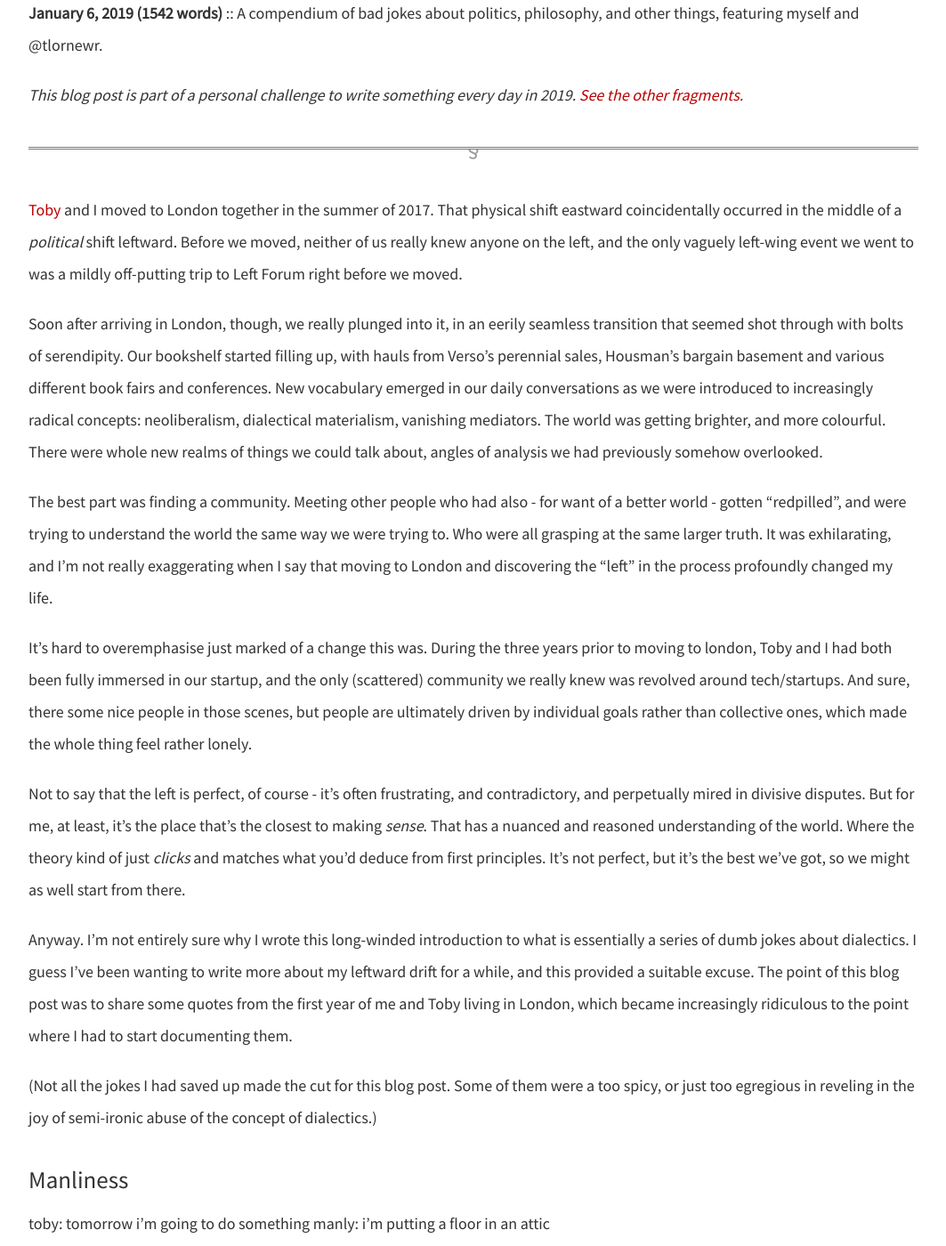
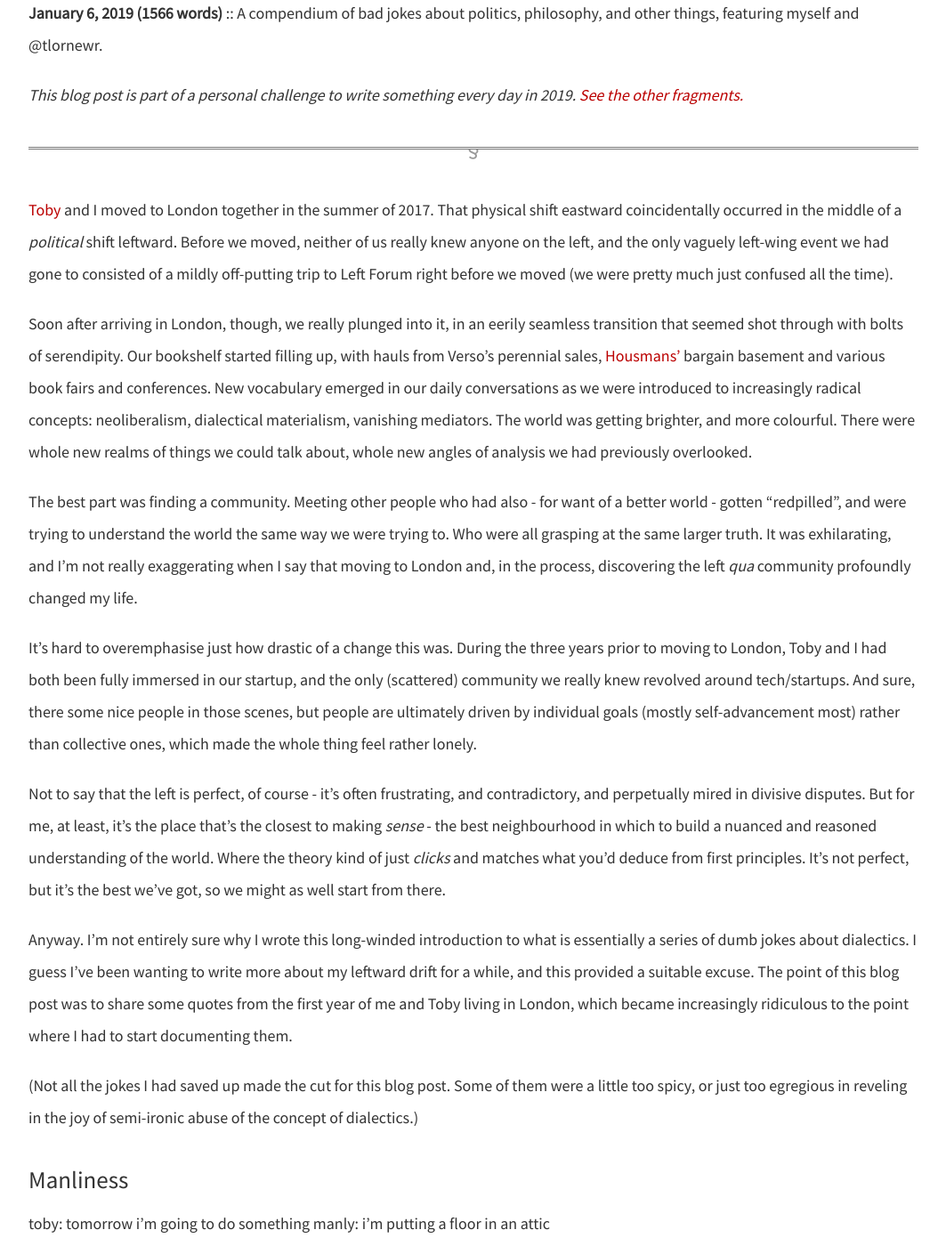
Before and after one commit to dellsystem/dellsystem.github.io, a Jekyll site: the page built from _posts/2019-1-6-fragments-6.md, in a window 1280 px wide and 1400 px high, scrolled down 279 px. Shown: the whole window at 89% size, without its empty margins (108-1171 px from the left). Built offline with Jekyll 4.4.1, drawn with Linux system fonts in a browser that asks for light colours.

Commit message:
Update text in framgents-6

```diff
--- a/_posts/2019-1-6-fragments-6.md
+++ b/_posts/2019-1-6-fragments-6.md
@@ -4,19 +4,19 @@ layout: fragment
 description: "A compendium of bad jokes about politics, philosophy, and other things, featuring myself and @tlornewr."
 ---
 
-[Toby](https://twitter.com/tlornewr) and I moved to London together in the summer of 2017. That physical shift eastward coincidentally occurred in the middle of a _political_ shift leftward. Before we moved, neither of us really knew anyone on the left, and the only vaguely left-wing event we went to was a mildly off-putting trip to Left Forum right before we moved.
+[Toby](https://twitter.com/tlornewr) and I moved to London together in the summer of 2017. That physical shift eastward coincidentally occurred in the middle of a _political_ shift leftward. Before we moved, neither of us really knew anyone on the left, and the only vaguely left-wing event we had gone to consisted of a mildly off-putting trip to Left Forum right before we moved (we were pretty much just confused all the time).
 
-Soon after arriving in London, though, we really plunged into it, in an eerily seamless transition that seemed shot through with bolts of serendipity. Our bookshelf started filling up, with hauls from Verso's perennial sales, Housman's bargain basement and various different book fairs and conferences. New vocabulary emerged in our daily conversations as we were introduced to increasingly radical concepts: neoliberalism, dialectical materialism, vanishing mediators. The world was getting brighter, and more colourful. There were whole new realms of things we could talk about, angles of analysis we had previously somehow overlooked.
+Soon after arriving in London, though, we really plunged into it, in an eerily seamless transition that seemed shot through with bolts of serendipity. Our bookshelf started filling up, with hauls from Verso's perennial sales, [Housmans'](http://www.housmans.com/) bargain basement and various book fairs and conferences. New vocabulary emerged in our daily conversations as we were introduced to increasingly radical concepts: neoliberalism, dialectical materialism, vanishing mediators. The world was getting brighter, and more colourful. There were whole new realms of things we could talk about, whole new angles of analysis we had previously overlooked.
 
-The best part was finding a community. Meeting other people who had also - for want of a better world - gotten "redpilled", and were trying to understand the world the same way we were trying to. Who were all grasping at the same larger truth. It was exhilarating, and I'm not really exaggerating when I say that moving to London and discovering the "left" in the process profoundly changed my life.
+The best part was finding a community. Meeting other people who had also - for want of a better world - gotten "redpilled", and were trying to understand the world the same way we were trying to. Who were all grasping at the same larger truth. It was exhilarating, and I'm not really exaggerating when I say that moving to London and, in the process, discovering the left _qua_ community profoundly changed my life.
 
-It's hard to overemphasise just marked of a change this was. During the three years prior to moving to london, Toby and I had both been fully immersed in our startup, and the only (scattered) community we really knew was revolved around tech/startups. And sure, there some nice people in those scenes, but people are ultimately driven by individual goals rather than collective ones, which made the whole thing feel rather lonely.
+It's hard to overemphasise just how drastic of a change this was. During the three years prior to moving to London, Toby and I had both been fully immersed in our startup, and the only (scattered) community we really knew revolved around tech/startups. And sure, there some nice people in those scenes, but people are ultimately driven by individual goals (mostly self-advancement most) rather than collective ones, which made the whole thing feel rather lonely.
 
-Not to say that the left is perfect, of course - it's often frustrating, and contradictory, and perpetually mired in divisive disputes. But for me, at least, it's the place that's the closest to making _sense_. That has a nuanced and reasoned understanding of the world. Where the theory kind of just _clicks_ and matches what you'd deduce from first principles. It's not perfect, but it's the best we've got, so we might as well start from there.
+Not to say that the left is perfect, of course - it's often frustrating, and contradictory, and perpetually mired in divisive disputes. But for me, at least, it's the place that's the closest to making _sense_ - the best neighbourhood in which to build a nuanced and reasoned understanding of the world. Where the theory kind of just _clicks_ and matches what you'd deduce from first principles. It's not perfect, but it's the best we've got, so we might as well start from there.
 
 Anyway. I'm not entirely sure why I wrote this long-winded introduction to what is essentially a series of dumb jokes about dialectics. I guess I've been wanting to write more about my leftward drift for a while, and this provided a suitable excuse. The point of this blog post was to share some quotes from the first year of me and Toby living in London, which became increasingly ridiculous to the point where I had to start documenting them.
 
-(Not all the jokes I had saved up made the cut for this blog post. Some of them were a too spicy, or just too egregious in reveling in the joy of semi-ironic abuse of the concept of dialectics.)
+(Not all the jokes I had saved up made the cut for this blog post. Some of them were a little too spicy, or just too egregious in reveling in the joy of semi-ironic abuse of the concept of dialectics.)
 
 ### Manliness
 
```
